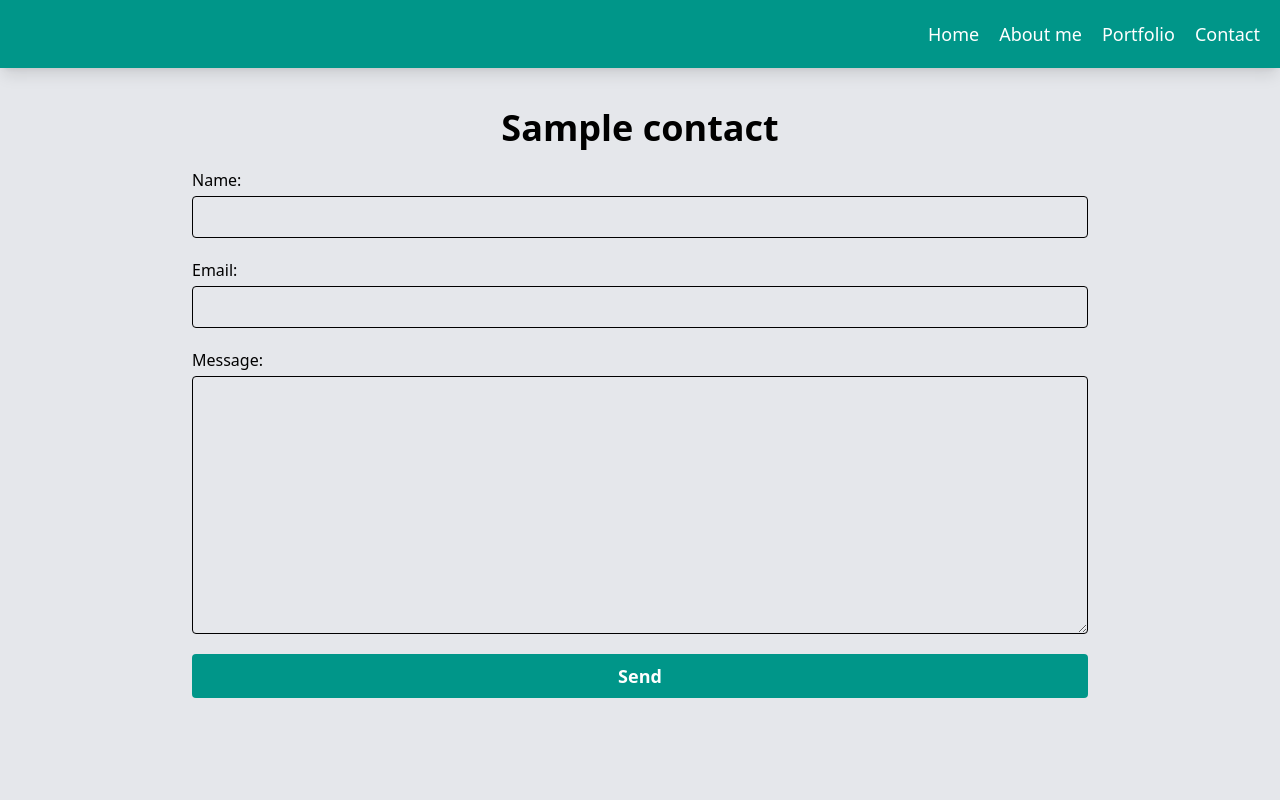
After one commit to mcplux/my-site, a Django app: page /contact/ in a window 1280 px wide. The commit adds this page. Run offline with Django 5.2, Linux system fonts and the light colour scheme; tables that the repository leaves empty hold one stand-in row (values such as "Sample post"); style sheets or scripts are compiled from the project's sources; some libraries are stand-ins or nearby versions.

Commit message:
Add contact section

```diff
--- /dev/null
+++ b/apps/pages/forms.py
@@ -0,0 +1,7 @@
+from django import forms
+
+
+class ContactForm(forms.Form):
+    name = forms.CharField(label="Name", max_length=100)
+    email = forms.EmailField(label="Email")
+    message = forms.CharField(label="Message", widget=forms.Textarea)
--- a/apps/pages/templates/pages/_navigation.html
+++ b/apps/pages/templates/pages/_navigation.html
@@ -2,4 +2,5 @@
   <a href="{% url 'home' %}">Home</a>
   <a href="{% url 'about' %}">About me</a>
   <a href="{% url 'portfolio' %}">Portfolio</a>
+  <a href="{% url 'contact' %}">Contact</a>
 </nav>
--- a/apps/pages/templates/pages/base_page.html
+++ b/apps/pages/templates/pages/base_page.html
@@ -10,7 +10,7 @@
     {% include 'pages/_navigation.html' %}
   </header>
 
-  <main class="flex-1 overflow-auto mt-10 max-w-5xl w-full mx-auto">
+  <main class="flex-1 overflow-auto mt-10 max-w-4xl w-full mx-auto">
     {% block main_content %} {% endblock main_content %}
   </main>
 </div>
--- /dev/null
+++ b/apps/pages/templates/pages/contact.html
@@ -0,0 +1,28 @@
+{% extends 'pages/base_page.html' %}
+{% load widget_tweaks %}
+
+
+{% block main_content %}
+<h1 class="text-4xl text-center font-bold">{{ title }}</h1>
+
+<form action="{% url 'contact' %}" method="post">
+  {% csrf_token %} {% for field in form %}
+  <div class="flex flex-col gap-1 mt-5">
+    <label for="id_{{ field.name }}">{{ field.label }}:</label>
+    {{ field|add_class:"border rounded p-2" }}
+
+    {% if field.errors %}
+    <p class="text-sm text-red-500">{{ field.errors }}</p>
+    {% endif %}
+
+  </div>
+  {% endfor %}
+
+  <button
+    type="submit"
+    class="w-full mt-5 p-2 text-lg font-bold text-white bg-teal-600 rounded cursor-pointer hover:bg-teal-700 transition-colors"
+  >
+    Send
+  </button>
+</form>
+{% endblock main_content %}
--- a/apps/pages/templates/pages/portfolio.html
+++ b/apps/pages/templates/pages/portfolio.html
@@ -11,7 +11,6 @@
       {% for skill in project.skills.all %}
       <p class="text-xs text-semibold px-1 py-0.5 rounded inline-flex {{ skill.slug }}">{{ skill.name }}</p>
       {% endfor %}
-      <p class="text-xs text-semibold px-1 py-0.5 rounded inline-flex postgres">Skill</p>
     </div>
     <div class="flex gap-3">
       <a href="{{ project.repo }}" class="flex items-center gap-1 text-teal-900 hover:underline">
--- a/apps/pages/urls.py
+++ b/apps/pages/urls.py
@@ -5,4 +5,5 @@ urlpatterns = [
     path("", views.home, name="home"),
     path("about/", views.about, name="about"),
     path("portfolio/", views.portfolio, name="portfolio"),
+    path("contact/", views.contact, name="contact"),
 ]
--- a/apps/pages/views.py
+++ b/apps/pages/views.py
@@ -1,6 +1,7 @@
 from django.shortcuts import render
 from django.http import Http404
-from .models import Home, About, Portfolio
+from .models import Home, About, Portfolio, Contact
+from .forms import ContactForm
 
 
 def home(request):
@@ -43,3 +44,17 @@ def portfolio(request):
     }
 
     return render(request, "pages/portfolio.html", context)
+
+
+def contact(request):
+    contact_page = Contact.objects.first()
+    if contact_page is None:
+        raise Http404("The requested resource was not found")
+
+    form = ContactForm()
+    context = {
+        "title": contact_page.title,
+        "form": form,
+    }
+
+    return render(request, "pages/contact.html", context)
--- a/config/settings.py
+++ b/config/settings.py
@@ -37,6 +37,7 @@ INSTALLED_APPS = [
     "django.contrib.sessions",
     "django.contrib.messages",
     "django.contrib.staticfiles",
+    "widget_tweaks",
     "apps.pages",
     "apps.projects",
     "apps.common",
--- a/pyproject.toml
+++ b/pyproject.toml
@@ -6,6 +6,7 @@ readme = "README.md"
 requires-python = ">=3.12"
 dependencies = [
     "django>=6.0.1",
+    "django-widget-tweaks>=1.5.1",
     "pillow>=12.1.0",
 ]
 
--- a/templates/base.html
+++ b/templates/base.html
@@ -8,7 +8,7 @@
     <link rel="stylesheet" href="{% static 'css/output.css' %}" />
     <script src="https://unpkg.com/lucide@0.563.0/dist/umd/lucide.min.js"></script>
   </head>
-  <body>
+  <body class="bg-gray-200">
     {% block content %} {% endblock content %}
 
     <script>
```
Also changed, not shown: apps/pages/migrations/0006_alter_portfolio_projects.py, 1 other file.
